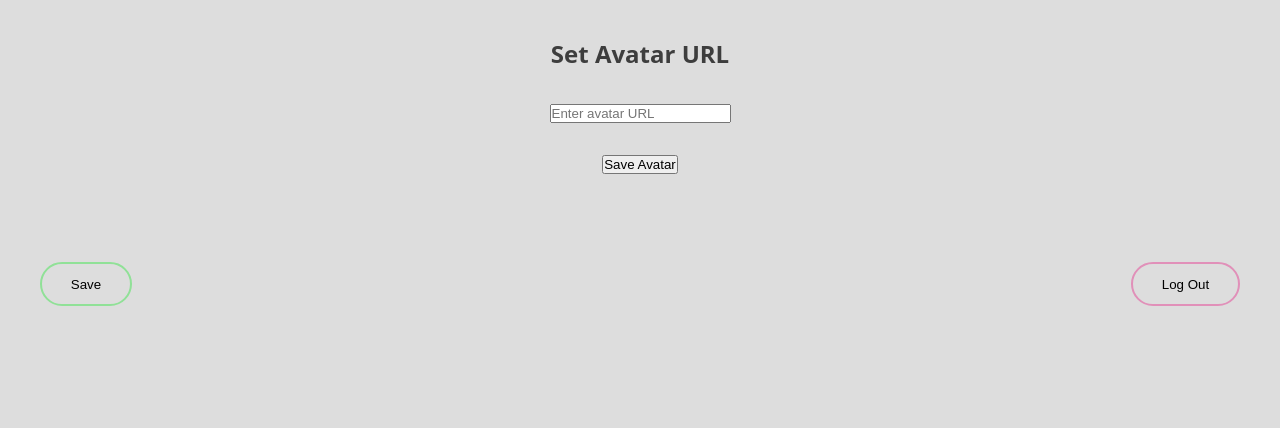
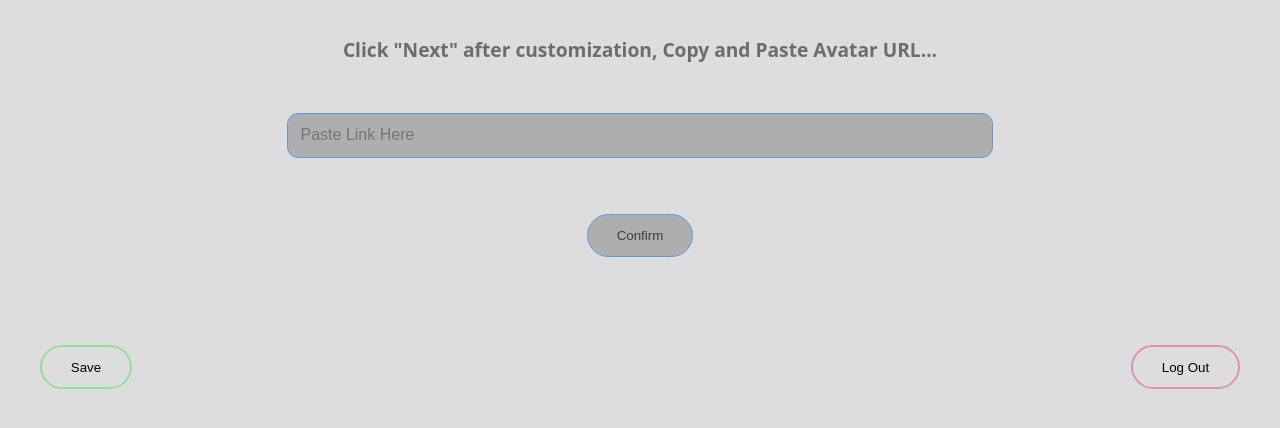
Before and after one commit to sonofaudi/Main-haven, a plain HTML site: page client/profile.html in a window 1280 px wide. Shown: the part 1064-1492 px from the top of the page. Before the commit the page ends 1410 px from the top, so only its background shows below. Drawn offline with Linux system fonts and the light colour scheme; no server answers; sample sign-in values are in the browser's storage.

Commit message:
avatar URL input box style

```diff
--- a/client/css/profile.css
+++ b/client/css/profile.css
@@ -7,6 +7,40 @@
   background:var(--glass);backdrop-filter:blur(10px);
   border-bottom:1px solid var(--accent);
 }
+
+/*-----RPM BTN------*/
+ .glass-btnz {
+   margin-top: 1.5rem;
+  padding: .8rem 1.8rem;
+  border-radius: 50px;
+  border:1px solid var(--accent);
+  background:var(--glass);
+  color:var(--text);
+  font-weight: 500;
+  cursor: pointer;
+  transition: all .3s ease;
+
+}
+.glass-btnz:hover {
+  background: rgba(83, 58, 228, 0.473);
+  border-color: rgba(72, 255, 112, 0.555);
+  transform: scale(1.2);
+}
+.balotbox{
+  width:60%;
+  padding:0.8rem;
+  border-radius:11px;
+  border:1px solid var(--accent);
+  background:var(--glass);
+  color:var(--text);
+  font-size:1rem;
+  font-weight:500;
+  outline:none;
+  box-sizing:border-box;
+  margin-top:1rem;
+}
+
+
 /* ---- universal button styles ---- */
 .glass-btn,
 .glass-btn-red {
@@ -19,6 +53,7 @@
   cursor: pointer;
   transition: all .3s ease;
 }
+
 
 /* ---- green button ---- */
 .glass-btn {
--- a/client/profile.html
+++ b/client/profile.html
@@ -31,7 +31,7 @@
   </section>
 
   <p class="Disclaimer">
-    Make sure you hit save button down below, after every change you make...
+    Make sure you hit the save button down below, after changes made...
   </p>
 
   <!-- 2  RPM frame  –  visible by default  -->
@@ -42,19 +42,18 @@
             style="width:100%; height:600px; border:none;"
             title="Create your avatar"></iframe>
 
-            <div class= "bolotbox">
+  </section>
 
-            </div>
-  </section>
-    <h2>Set Avatar URL</h2>
 
+    <h2 class="Disclaimer">Click "Next" after customization, Copy and Paste Avatar URL...</h2>
   <input
+    class="balotbox"
     type="text"
     id="avatarInput"
-    placeholder="Enter avatar URL"
+    placeholder="Paste Link Here"
   />
 
-  <button id="saveAvatarBtn">Save Avatar</button>
+  <button id="saveAvatarBtn" class="glass-btnz">Confirm</button>
 
   <p id="status"></p>
 </main>
```
